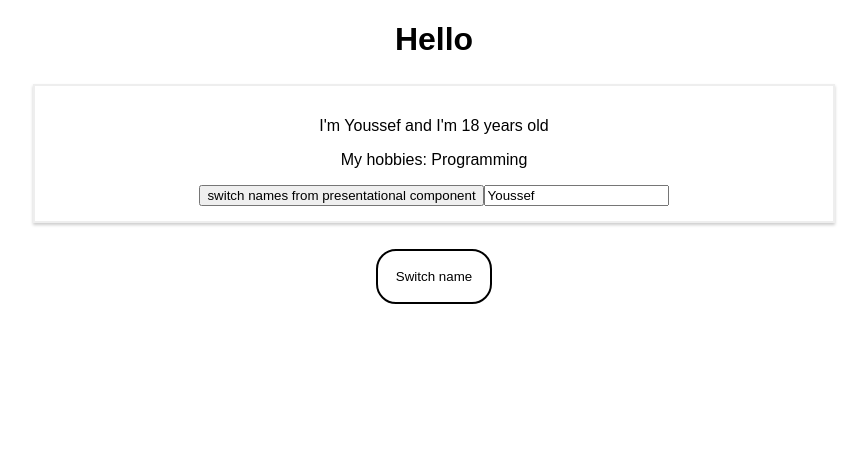
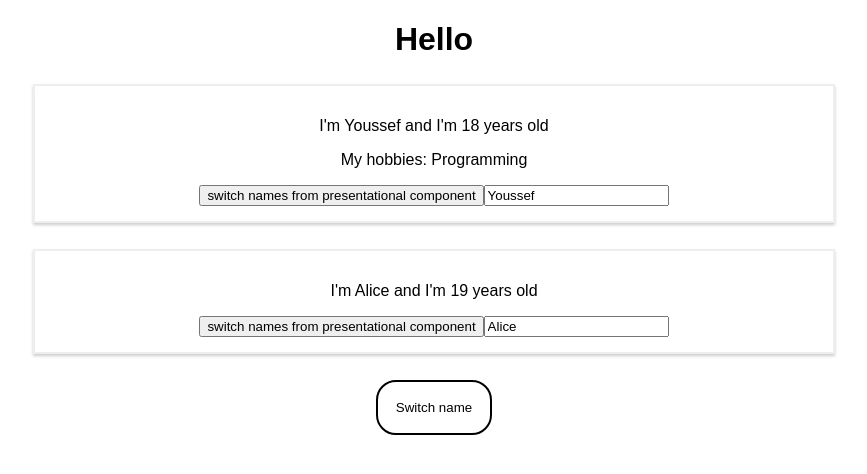
Before and after one commit to youssef-md/The-Burger-Builder, a React (Create React App) app: page / in a window 1280 px wide. Shown: the top 474 px of the page, without its empty margins (206-1073 px from the left). Built offline with nearby package versions, Linux system fonts and the light colour scheme.

Commit message:
Reusing Person component

```diff
--- a/src/App.js
+++ b/src/App.js
@@ -6,14 +6,16 @@ class App extends Component {
 
   state = {
     persons: [
-      { name: 'Youssef', age: 18 }
+      { name: 'Youssef', age: 18 },
+      { name: 'Alice', age: 19 }
     ]
   }
 
-  switchNameHandler = (newName) => {
+  switchNameHandler = (newName1, newName2 ) => {
     this.setState({
       persons: [
-        { name: newName, age: 18 },
+        { name: newName1, age: 18 },
+        { name: newName2, age: 19}
       ]
     })
   }
@@ -21,7 +23,8 @@ class App extends Component {
   nameChangedHandler = (event) => {
     this.setState({
       persons: [
-        { name: event.target.value, age: 18 }
+        { name: event.target.value, age: 18 },
+        { name: event.target.value, age: 19}
       ]
     })
   }
@@ -33,14 +36,20 @@ class App extends Component {
         <Person
           name = { this.state.persons[0].name }
           age = { this.state.persons[0].age }
-          click = { this.switchNameHandler.bind(this, 'YouYou', 'AliAli', 'ZéZé') }
+          click = { this.switchNameHandler.bind(this, 'YouYou', 'AliAli') }
           changed = {this.nameChangedHandler} >
             My hobbies: Programming
         </Person>
 
+        <Person
+          name = { this.state.persons[1].name }
+          age = { this.state.persons[1].age }
+          click = { this.switchNameHandler.bind(this, 'Youssefinho', 'Alicinha') }
+          changed = { this.nameChangedHandler }/>
+
         <button
           style = {style}
-          onClick = { () => this.switchNameHandler('Yousssef') }>
+          onClick = { () => this.switchNameHandler('Youssef', 'Alice') }>
             Switch name
         </button>
       </div>
```
